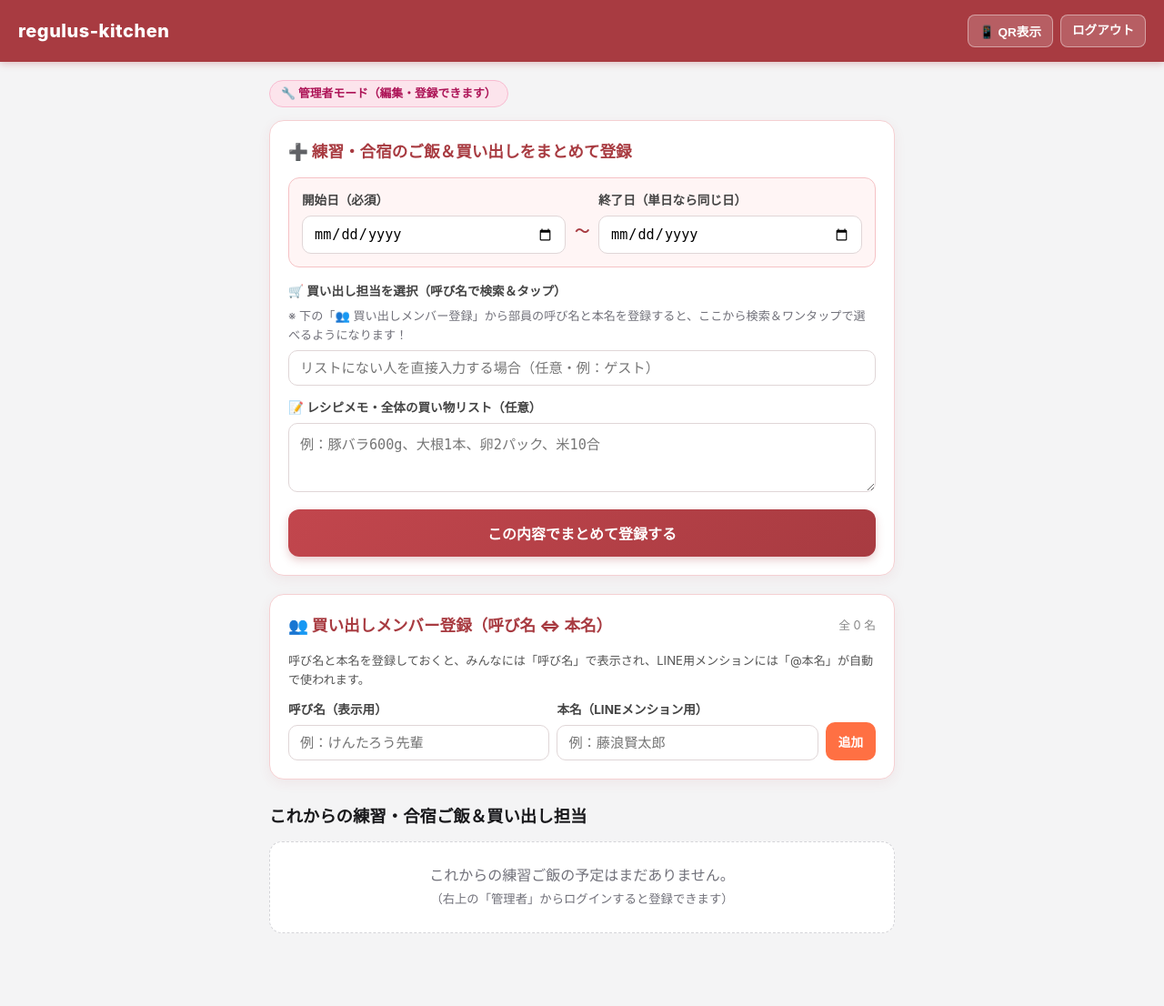
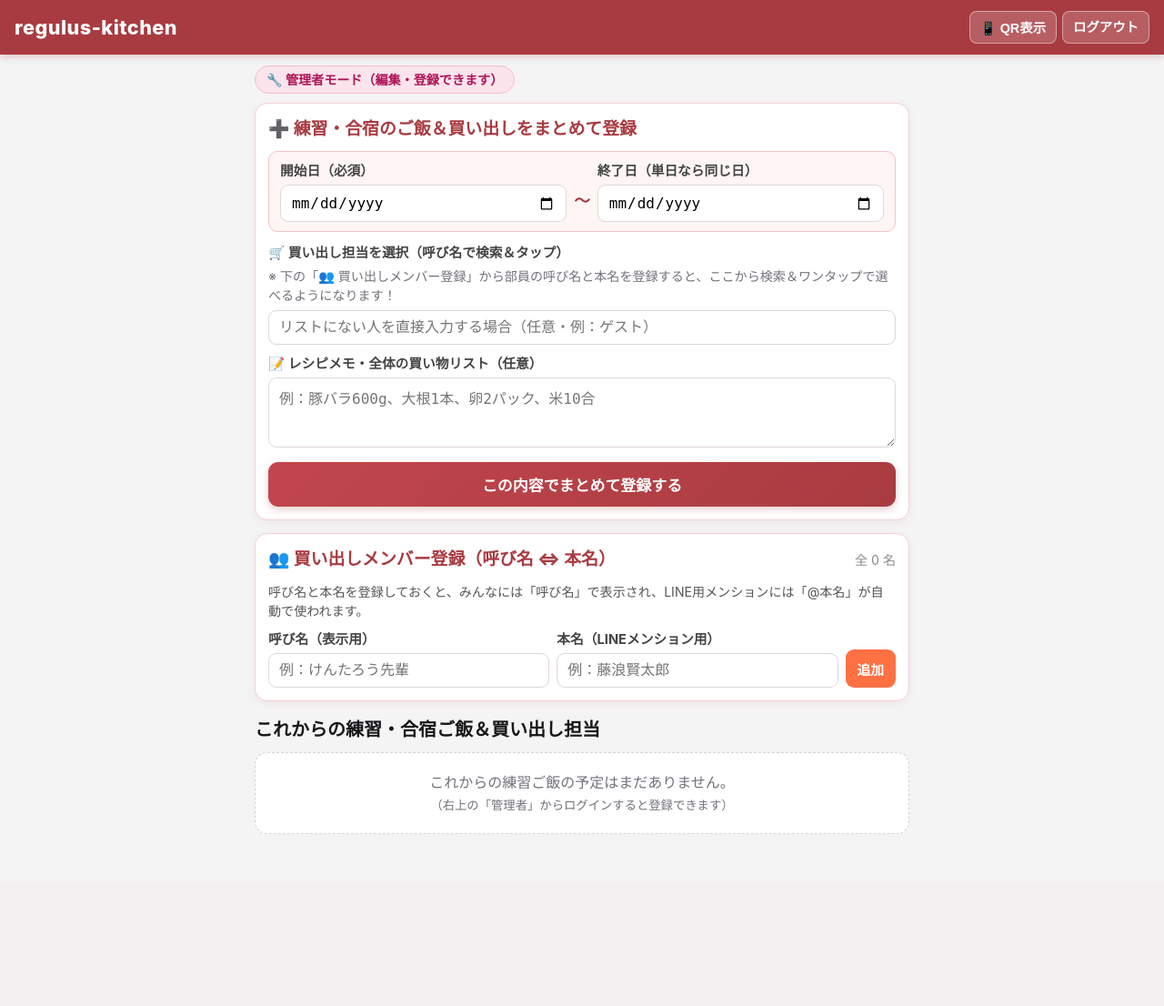
Before and after one commit to rina0107/regulus-kitchen, a Flask app: page / in a window 1280 px wide. Shown: the whole page at 91% size. After the commit the page ends 917 px from the top, so only its background shows below. Run offline with Flask 3, Linux system fonts and the light colour scheme; the visitor is signed in with stand-in values (Sample User, id 1); data that the repository does not hold is empty.

Commit message:
Update index.html

```diff
--- a/templates/index.html
+++ b/templates/index.html
@@ -10,13 +10,14 @@
       font-family: -apple-system, BlinkMacSystemFont, "Hiragino Sans", "Yu Gothic", sans-serif;
       background: #f4f4f5;
       color: #222;
-      line-height: 1.6;
-      padding-bottom: 60px;
+      line-height: 1.5;
+      font-size: 16px;
+      padding-bottom: 40px;
     }
     header {
       background: #a83b41;
       color: #fff;
-      padding: 16px 20px;
+      padding: 12px 16px;
       display: flex;
       justify-content: space-between;
       align-items: center;
@@ -25,29 +26,29 @@
       top: 0;
       z-index: 100;
     }
-    header h1 { font-size: 1.25rem; font-weight: 800; letter-spacing: 0.5px; }
-    .header-btns { display: flex; gap: 8px; }
+    header h1 { font-size: 1.35rem; font-weight: 800; letter-spacing: 0.5px; }
+    .header-btns { display: flex; gap: 6px; }
     .btn-header {
       background: rgba(255,255,255,0.18);
       color: #fff;
       border: 1px solid rgba(255,255,255,0.42);
-      padding: 6px 12px;
+      padding: 6px 11px;
       border-radius: 8px;
-      font-size: 0.85rem;
+      font-size: 0.9rem;
       font-weight: bold;
       cursor: pointer;
       text-decoration: none;
     }
-    .container { max-width: 720px; margin: 20px auto; padding: 0 16px; }
+    .container { max-width: 740px; margin: 12px auto; padding: 0 10px; }
     .flash {
       background: #fff3cd;
       border: 1px solid #ffeeba;
       color: #856404;
-      padding: 12px 16px;
+      padding: 10px 12px;
       border-radius: 10px;
-      margin-bottom: 16px;
+      margin-bottom: 12px;
       font-weight: bold;
-      font-size: 0.9rem;
+      font-size: 0.95rem;
     }
 
     /* 管理者編集画面（カラフル＆見やすい配色） */
@@ -58,23 +59,23 @@
       border: 1px solid #f8bbd0;
       padding: 4px 12px;
       border-radius: 20px;
-      font-size: 0.8rem;
+      font-size: 0.88rem;
       font-weight: bold;
-      margin-bottom: 14px;
+      margin-bottom: 10px;
     }
     .admin-card {
       background: #fff;
-      border-radius: 16px;
-      padding: 20px;
-      margin-bottom: 20px;
-      box-shadow: 0 4px 14px rgba(168, 59, 65, 0.07);
+      border-radius: 14px;
+      padding: 14px;
+      margin-bottom: 14px;
+      box-shadow: 0 3px 10px rgba(168, 59, 65, 0.07);
       border: 1.5px solid #f5d0d2;
     }
     .admin-card-title {
-      font-size: 1.1rem;
+      font-size: 1.18rem;
       font-weight: 800;
       color: #a83b41;
-      margin-bottom: 14px;
+      margin-bottom: 10px;
       display: flex;
       align-items: center;
       justify-content: space-between;
@@ -96,32 +97,33 @@
     .date-range-box {
       display: grid;
       grid-template-columns: 1fr auto 1fr;
-      gap: 10px;
+      gap: 8px;
       align-items: center;
       background: #fff5f5;
-      padding: 14px;
-      border-radius: 12px;
+      padding: 10px 12px;
+      border-radius: 10px;
       border: 1px solid #f5c2c5;
-      margin-bottom: 16px;
+      margin-bottom: 12px;
     }
     .date-range-tilde {
       font-weight: bold;
       color: #a83b41;
-      padding-top: 20px;
+      padding-top: 22px;
+      font-size: 1.1rem;
     }
     label {
       display: block;
-      font-size: 0.85rem;
+      font-size: 0.92rem;
       font-weight: bold;
       color: #444;
-      margin-bottom: 5px;
+      margin-bottom: 4px;
     }
     input[type="text"], input[type="date"], input[type="password"], textarea {
       width: 100%;
-      padding: 10px 12px;
+      padding: 9px 11px;
       border: 1.5px solid #e0d6d7;
-      border-radius: 10px;
-      font-size: 0.95rem;
+      border-radius: 9px;
+      font-size: 1rem;
       background: #fff;
       transition: border-color 0.2s;
     }
@@ -259,18 +261,18 @@
       background: linear-gradient(135deg, #c2464d, #a83b41);
       color: #fff;
       border: none;
-      padding: 14px;
-      border-radius: 12px;
-      font-size: 1rem;
+      padding: 12px;
+      border-radius: 11px;
+      font-size: 1.06rem;
       font-weight: 800;
       cursor: pointer;
-      margin-top: 12px;
-      box-shadow: 0 4px 10px rgba(168, 59, 65, 0.25);
+      margin-top: 10px;
+      box-shadow: 0 3px 8px rgba(168, 59, 65, 0.25);
     }
     .btn-small {
-      padding: 8px 14px;
-      border-radius: 10px;
-      font-size: 0.85rem;
+      padding: 7px 13px;
+      border-radius: 9px;
+      font-size: 0.92rem;
       font-weight: bold;
       border: none;
       cursor: pointer;
@@ -289,43 +291,43 @@
       background: #ffebee;
       color: #c62828;
       border: 1px solid #ef9a9a;
-      padding: 7px 14px;
+      padding: 6px 12px;
       border-radius: 8px;
-      font-size: 0.85rem;
+      font-size: 0.92rem;
       font-weight: bold;
       cursor: pointer;
     }
 
-    /* 閲覧画面・予定カード（白とグレーのモノトーン設計） */
+    /* 閲覧画面・予定カード（白とグレーのモノトーン設計・文字大きめ＆余白スリム） */
     .section-heading {
-      font-size: 1.15rem;
+      font-size: 1.25rem;
       font-weight: 800;
       color: #18181b;
-      margin: 26px 0 12px;
+      margin: 16px 0 10px;
       display: flex;
       align-items: center;
-      gap: 8px;
+      gap: 6px;
     }
     .camp-card {
       background: #fff;
-      border-radius: 16px;
+      border-radius: 14px;
       overflow: hidden;
-      margin-bottom: 20px;
-      box-shadow: 0 2px 10px rgba(0,0,0,0.04);
+      margin-bottom: 14px;
+      box-shadow: 0 2px 8px rgba(0,0,0,0.04);
       border: 1.5px solid #d4d4d8;
     }
     .camp-header {
       background: #f4f4f5;
-      padding: 14px 18px;
+      padding: 10px 14px;
       border-bottom: 1px solid #e4e4e7;
       display: flex;
       justify-content: space-between;
       align-items: center;
       flex-wrap: wrap;
-      gap: 8px;
+      gap: 6px;
     }
     .camp-period {
-      font-size: 1.1rem;
+      font-size: 1.22rem;
       font-weight: 800;
       color: #18181b;
       display: flex;
@@ -451,39 +453,41 @@
     .mention-text {
       font-weight: bold;
       color: #1b5e20;
-      font-size: 0.9rem;
+      font-size: 1rem;
     }
     .btn-line-copy {
       background: #06c755;
       color: #fff;
       border: none;
-      padding: 5px 11px;
+      padding: 6px 12px;
       border-radius: 7px;
-      font-size: 0.8rem;
+      font-size: 0.88rem;
       font-weight: bold;
       cursor: pointer;
     }
     .note-box {
       white-space: pre-wrap;
       color: #333;
-      margin-top: 8px;
-      padding-top: 8px;
+      margin-top: 7px;
+      padding-top: 7px;
       border-top: 1px dashed #d4d4d8;
+      font-size: 0.98rem;
     }
     .admin-actions {
       display: flex;
       gap: 8px;
-      margin-top: 14px;
-      padding-top: 12px;
+      margin-top: 10px;
+      padding-top: 10px;
       border-top: 1px solid #e4e4e7;
     }
     .empty-msg {
       background: #fff;
-      padding: 24px;
+      padding: 20px;
       border-radius: 14px;
       text-align: center;
       color: #71717a;
       border: 1px dashed #d4d4d8;
+      font-size: 1rem;
     }
     .modal {
       display: none;
@@ -558,7 +562,7 @@
 
         <div id="dynamicDaysContainer"></div>
 
-        <div style="margin-top: 14px;">
+        <div style="margin-top: 10px;">
           <label>🛒 買い出し担当を選択（呼び名で検索＆タップ）</label>
           {% if members %}
             <div class="search-box-wrap">
@@ -574,14 +578,14 @@
               {% endfor %}
             </div>
           {% else %}
-            <p style="font-size:0.82rem; color:#71717a; margin-bottom:6px;">
+            <p style="font-size:0.88rem; color:#71717a; margin-bottom:6px;">
               ※ 下の「👥 買い出しメンバー登録」から部員の呼び名と本名を登録すると、ここから検索＆ワンタップで選べるようになります！
             </p>
           {% endif %}
           <input type="text" name="shoppers_extra" id="shoppersExtraInput" placeholder="リストにない人を直接入力する場合（任意・例：ゲスト）">
         </div>
 
-        <div style="margin-top: 14px;">
+        <div style="margin-top: 10px;">
           <label>📝 レシピメモ・全体の買い物リスト（任意）</label>
           <textarea name="recipe_note" id="recipeNoteInput" rows="3" placeholder="例：豚バラ600g、大根1本、卵2パック、米10合"></textarea>
         </div>
@@ -593,9 +597,9 @@
     <div class="admin-card">
       <div class="admin-card-title">
         <span>👥 買い出しメンバー登録（呼び名 ⇔ 本名）</span>
-        <span style="font-size:0.8rem; color:#888; font-weight:normal;">全 {{ members|length }} 名</span>
+        <span style="font-size:0.88rem; color:#888; font-weight:normal;">全 {{ members|length }} 名</span>
       </div>
-      <p style="font-size:0.82rem; color:#555; margin-bottom:12px;">
+      <p style="font-size:0.88rem; color:#555; margin-bottom:10px;">
         呼び名と本名を登録しておくと、みんなには「呼び名」で表示され、LINE用メンションには「@本名」が自動で使われます。
       </p>
 
@@ -629,13 +633,13 @@
             <div class="member-row" data-name="{{ m.nickname }} {{ m.real_name }}">
               <div>
                 <strong>{{ m.nickname }}</strong>
-                <span style="color:#777; font-size:0.85rem;">（LINE本名：@{{ m.real_name }}）</span>
+                <span style="color:#777; font-size:0.9rem;">（LINE本名：@{{ m.real_name }}）</span>
               </div>
               <div style="display:flex; gap:6px; flex-shrink:0;">
-                <button type="button" class="btn-admin-edit" style="padding:4px 10px; font-size:0.8rem;"
+                <button type="button" class="btn-admin-edit" style="padding:4px 10px; font-size:0.86rem;"
                   onclick='editMember({{ m | tojson }})'>編集</button>
                 <form action="/delete_member/{{ m.id }}" method="POST" onsubmit="return confirm('「{{ m.nickname }}」を削除しますか？');" style="margin:0;">
-                  <button type="submit" class="btn-admin-delete" style="padding:4px 10px; font-size:0.8rem;">削除</button>
+                  <button type="submit" class="btn-admin-delete" style="padding:4px 10px; font-size:0.86rem;">削除</button>
                 </form>
               </div>
             </div>
@@ -970,7 +974,7 @@
           </div>
           <input type="hidden" name="day_date[]" value="${d}">
 
-          <div style="margin-bottom:8px;">
+          <div style="margin-bottom:6px;">
             <label>🎉 この日のイベント（任意・試合前日、誕生日会など）</label>
             <input type="text" name="day_event[]" value="${escapeHtml(data.event)}" placeholder="例：試合前日、誕生日会など（なければ空欄）">
           </div>
```
Also changed, not shown: other parts of templates/index.html (+61 -61 lines).
